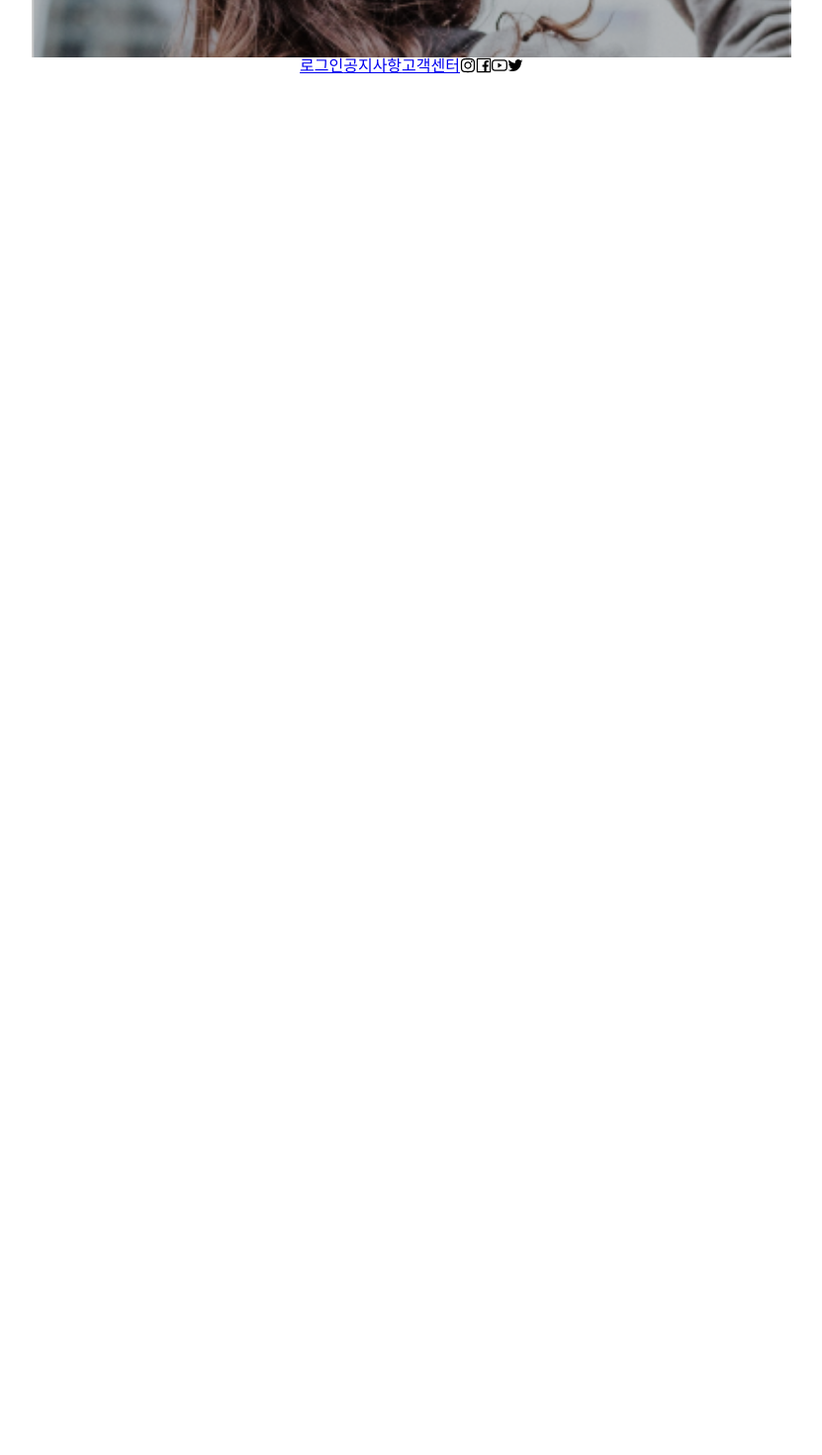
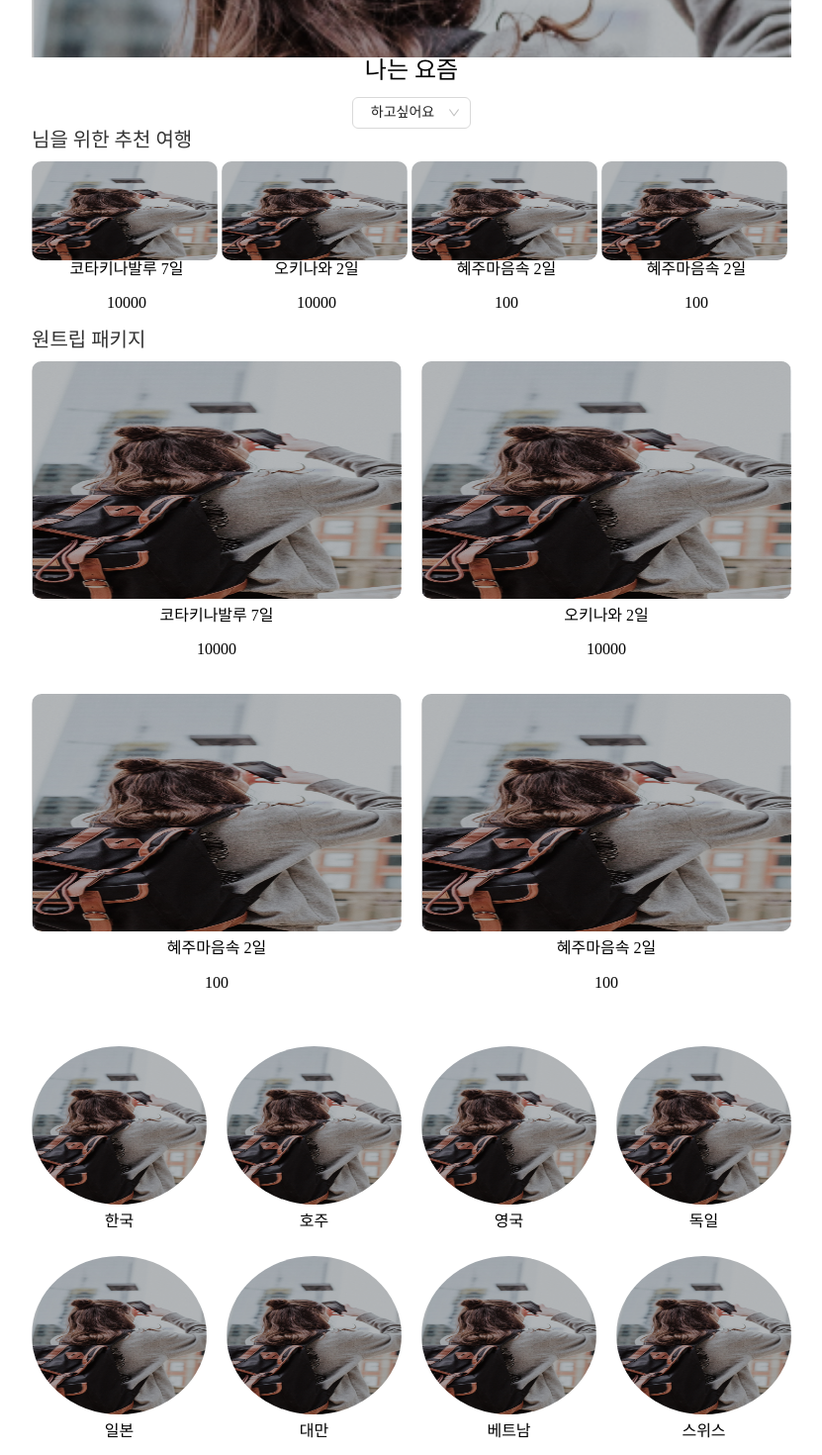
Before and after one commit to ejin1018/OneTrip, a React (Create React App) app: page / in a window 1280 px wide. Shown: the part 1220-2690 px from the top of the page at 99% size, without its empty margins (224-1055 px from the left). Before the commit the page ends 1297 px from the top, so only its background shows below. Built offline with nearby package versions, Linux system fonts and the light colour scheme; a web font is replaced by a local one.

Commit message:
230314 민정 mainPage구현

```diff
--- a/src/components/Main.jsx
+++ b/src/components/Main.jsx
@@ -1,11 +1,162 @@
-import "./Main.scss"
+import { Select } from "antd";
+import "./Main.scss";
+
+const country = [
+    {
+        ImgUrl:"/images/main.png",
+        text:"한국"
+    },
+    {
+        ImgUrl:"/images/main.png",
+        text:"호주"
+    },
+    {
+        ImgUrl:"/images/main.png",
+        text:"영국"
+    },
+    {
+        ImgUrl:"/images/main.png",
+        text:"독일"
+    },
+    {
+        ImgUrl:"/images/main.png",
+        text:"일본"
+    },
+    {
+        ImgUrl:"/images/main.png",
+        text:"대만"
+    },
+    {
+        ImgUrl:"/images/main.png",
+        text:"베트남"
+    },
+    {
+        ImgUrl:"/images/main.png",
+        text:"스위스"
+    },
+]
+
+const recommend = [
+  {
+    ImgUrl: "/images/main.png",
+    destination: "코타키나발루 7일",
+    tag: "#하얏트 #5박 이상",
+    price: 10000,
+  },
+  {
+    ImgUrl: "/images/main.png",
+    destination: "오키나와 2일",
+    tag: "#온천 #1박 이상",
+    price: 10000,
+  },
+  {
+    ImgUrl: "/images/main.png",
+    destination: "혜주마음속 2일",
+    tag: "#온천 #1박 이상",
+    price: 100,
+  },
+  {
+    ImgUrl: "/images/main.png",
+    destination: "혜주마음속 2일",
+    tag: "#온천 #1박 이상",
+    price: 100,
+  },
+];
 
 const Main = () => {
-    return (
-        <div className="main">
-            <img src="/images/main.png" />
+  const handleChange = (value) => {
+    console.log(`selected ${value}`);
+  };
+  return (
+    <>
+      <div className="main">
+        <img src="/images/main.png" alt="" />
+      </div>
+      <div className="select">
+        <h2>나는 요즘</h2>
+        <Select
+          defaultValue="하고싶어요"
+          style={{
+            width: 120,
+          }}
+          onChange={handleChange}
+          options={[
+            {
+              value: "쇼핑하고싶어요",
+              label: "쇼핑하고싶어요",
+            },
+            {
+              value: "휴식하고싶어요",
+              label: "휴식하고싶어요",
+            },
+            {
+              value: "맛있는걸 먹고싶어요",
+              label: "맛있는걸 먹고싶어요",
+            },
+          ]}
+        />
+      </div>
+      {/* 슬라이더...... */}
+      <div className="recommends">
+        <h3>님을 위한 추천 여행</h3>
+        <div className="recom-wrap">
+          {recommend &&
+            recommend.map((value, idx) => {
+              return (
+                <div className="recom-box">
+                  <img src={recommend[idx].ImgUrl} alt="" />
+                  <div>
+                    <p>{recommend[idx].destination}</p>
+                    <p>{recommend[idx].price}</p>
+                  </div>
+                </div>
+              );
+            })}
         </div>
-    )
-}
+      </div>
+
+      <div className="packages">
+        <h3>원트립 패키지</h3>
+        <div className="package-wrap">
+          {recommend &&
+            recommend.map((value, idx) => {
+              return (
+                <div className="package-box">
+                  <img src={recommend[idx].ImgUrl} alt="" />
+                  <div>
+                    <p>{recommend[idx].destination}</p>
+                    <p>{recommend[idx].price}</p>
+                  </div>
+                </div>
+              );
+            })}
+        </div>
+      </div>
+
+      <div className="banner">
+        <img src="" alt="" />
+      </div>
+
+      {/* 슬라이드...... */}
+      <div className="specials"></div>
+
+      <div className="countrys">
+        <div className="country-wrap">
+          {country &&
+            country.map((value, idx) => {
+              return (
+                <div className="country">
+                  <img src={country[idx].ImgUrl} alt="" />
+                  <p>{country[idx].text}</p>
+                </div>
+              );
+            })}
+        </div>
+      </div>
+
+      <div className="review"></div>
+    </>
+  );
+};
 
 export default Main;
--- a/src/components/Main.scss
+++ b/src/components/Main.scss
@@ -1,3 +1,8 @@
+h3{
+    font-size: 20px;
+    color: #333;
+    text-align: left;
+}
 .main {
     height: 100vh;
     overflow: hidden;
@@ -7,3 +12,78 @@
 
     }
 }
+.recommends{
+    & div.recom-wrap{
+        display: flex;
+        align-items: flex-start;
+        & .recom-box{
+            width: calc(100% / 3);
+            & img{
+                width: 98%;
+                height: 100px;
+                overflow: hidden;
+                border-radius: 10px;
+                margin-right: 2%;
+            }
+            & p{
+
+            }
+        }
+
+    }
+}
+
+.packages{
+    & .package-wrap{
+        display: flex;
+        flex-wrap: wrap;
+        overflow: hidden;
+        align-items: flex-start;
+
+        & .package-box{
+            width: calc(100% / 2 - 10px);
+            margin-bottom: 20px;
+            margin-right: 20px;
+            &:nth-child(2n){
+                margin-right: 0;
+            }
+
+            & > img{
+                overflow: hidden;
+                border-radius: 10px;
+                width: 100%;
+                height: 240px;
+                margin-bottom: 8px;
+            }
+        }
+    }
+}
+.countrys{
+    & .country-wrap{
+        display: flex;
+        flex-wrap: wrap;
+        overflow: hidden;
+        align-items: center;
+
+        & .country{
+            width: calc(100% / 4 - 15px);
+            margin-right: 20px;
+            margin-bottom: 20px;
+            &:nth-child(4n){
+                margin-right: 0;
+            }
+
+
+            & > img{
+                overflow: hidden;
+                width: 100%;
+                height: 160px; /* height는 지울거임 */
+                border-radius: 50%;
+                margin-bottom: 8px;
+            }
+            & p{
+                margin-bottom: 6px;
+            }
+        }
+    }
+}
--- a/src/css/Main.css
+++ b/src/css/Main.css
@@ -1,7 +1,75 @@
+@charset "UTF-8";
+h3 {
+  font-size: 20px;
+  color: #333;
+  text-align: left;
+}
+
 .main {
   height: 100vh;
   overflow: hidden;
 }
 .main img {
   width: 100%;
+}
+
+.recommends div.recom-wrap {
+  display: flex;
+  align-items: flex-start;
+}
+.recommends div.recom-wrap .recom-box {
+  width: 33.3333333333%;
+}
+.recommends div.recom-wrap .recom-box img {
+  width: 98%;
+  height: 100px;
+  overflow: hidden;
+  border-radius: 10px;
+  margin-right: 2%;
+}
+.packages .package-wrap {
+  display: flex;
+  flex-wrap: wrap;
+  overflow: hidden;
+  align-items: flex-start;
+}
+.packages .package-wrap .package-box {
+  width: calc(50% - 10px);
+  margin-bottom: 20px;
+  margin-right: 20px;
+}
+.packages .package-wrap .package-box:nth-child(2n) {
+  margin-right: 0;
+}
+.packages .package-wrap .package-box > img {
+  overflow: hidden;
+  border-radius: 10px;
+  width: 100%;
+  height: 240px;
+  margin-bottom: 8px;
+}
+
+.countrys .country-wrap {
+  display: flex;
+  flex-wrap: wrap;
+  overflow: hidden;
+  align-items: center;
+}
+.countrys .country-wrap .country {
+  width: calc(25% - 15px);
+  margin-right: 20px;
+  margin-bottom: 20px;
+}
+.countrys .country-wrap .country:nth-child(4n) {
+  margin-right: 0;
+}
+.countrys .country-wrap .country > img {
+  overflow: hidden;
+  width: 100%;
+  height: 160px; /* height는 지울거임 */
+  border-radius: 50%;
+  margin-bottom: 8px;
+}
+.countrys .country-wrap .country p {
+  margin-bottom: 6px;
 }/*# sourceMappingURL=Main.css.map */
```
Also changed, not shown: src/dist/css/Main.min.css, 2 other files (tests, documents, lock files or other folders).
